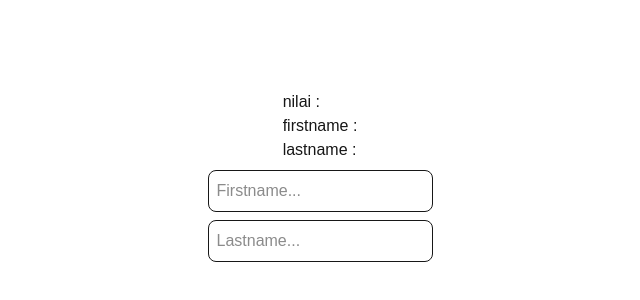
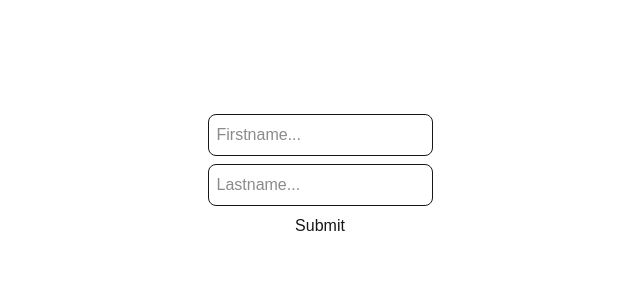
Before and after one commit to f0bima/materi-magang-nextjs, a Next.js app: page /form in a window 1280 px wide. Shown: the part 224-524 px from the top of the page, without its empty margins (320-960 px from the left). Built offline with nearby package versions, Linux system fonts and the light colour scheme.

Commit message:
form handler on submit

```diff
--- a/src/app/form/page.tsx
+++ b/src/app/form/page.tsx
@@ -1,40 +1,42 @@
 "use client";
-import React, { ChangeEventHandler, useState } from "react";
+
+import { FormEventHandler } from "react";
 
 const Page = () => {
-  const [firstname, setFirstname] = useState<string>();
-  const [lastname, setLastname] = useState<string>();
+  // const [firstname, setFirstname] = useState<string>();
+  // const [lastname, setLastname] = useState<string>();
 
-  const onFirstnameChange: ChangeEventHandler<HTMLInputElement> = (e) => {
-    const value = e.target.value;
-    setFirstname(value);
+  // const onFirstnameChange: ChangeEventHandler<HTMLInputElement> = (e) => {
+  //   const value = e.target.value;
+  //   setFirstname(value);
+  // };
+
+  const onSubmit: FormEventHandler<HTMLFormElement> = (e) => {
+    e.preventDefault();
+    const form = new FormData(e.currentTarget);
+    const _firstname = form.get("firstname");
+    const _lastname = form.get("lastname");
+
+    console.log("submited...", { _firstname, _lastname });
   };
 
   return (
     <main className="flex w-full h-screen justify-center items-center flex-col gap-2">
-      <div className="">
-        <p>nilai :</p>
-        <p>firstname : {firstname}</p>
-        <p>lastname : {lastname}</p>
-      </div>
-      <form className="flex flex-col gap-2">
+      <form className="flex flex-col gap-2" onSubmit={onSubmit}>
         <input
           className="p-2 border rounded-lg"
           type="text"
           placeholder="Firstname..."
           name="firstname"
-          onChange={onFirstnameChange}
+          // onChange={onFirstnameChange}
         />
         <input
           className="p-2 border rounded-lg"
           type="text"
           placeholder="Lastname..."
           name="lastname"
-          onChange={(e) => {
-            const value = e.target.value;
-            setLastname(value);
-          }}
         />
+        <button type="submit">Submit</button>
       </form>
     </main>
   );
```
Also changed, not shown: package.json (+8 -5 lines), 1 other file (tests, documents, lock files or other folders).
